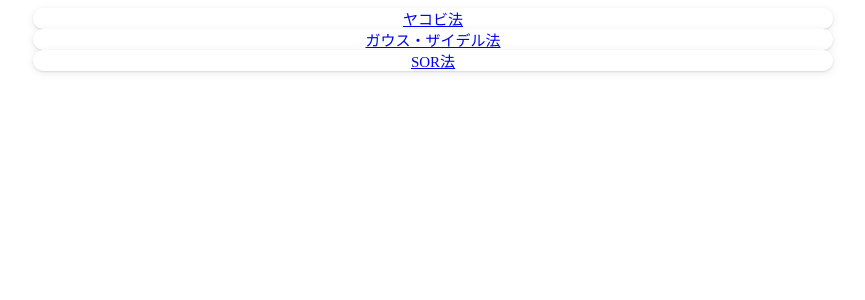
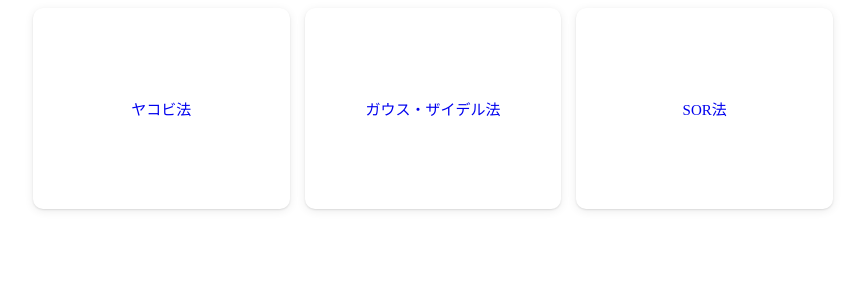
Before and after one commit to tarao1006/numerical-calculation, a React app: page /linear_equation in a window 1280 px wide. Shown: the top 300 px of the page, without its empty margins (207-1072 px from the left). Built offline with nearby package versions, Linux system fonts and the light colour scheme.

Commit message:
Add url validation and change design

```diff
--- a/frontend/src/calculator/linear_equation.jsx
+++ b/frontend/src/calculator/linear_equation.jsx
@@ -35,31 +35,34 @@ const LinearEquation = () => {
 }
 
 const Root = ({ url }) => {
-
+  if (url.endsWith('/')) {
+    url = url.substring(0, url.length - 1)
+  }
+  console.log(url)
   return (
-    <>
+    <Main>
       <Card>
-        <Link to={ `${url}/jacobi_method` }>
+        <Link to={ `${url}/jacobi_method` } style={{"text-decoration": "none"}}>
           <Method>
             ヤコビ法
           </Method>
         </Link>
       </Card>
       <Card>
-        <Link to={ `${url}/gauss_seidel_method` }>
+        <Link to={ `${url}/gauss_seidel_method` } style={{"text-decoration": "none"}}>
           <Method>
             ガウス・ザイデル法
           </Method>
         </Link>
       </Card>
       <Card>
-        <Link to={ `${url}/sor_method` }>
+        <Link to={ `${url}/sor_method` } style={{"text-decoration": "none"}}>
           <Method>
             SOR法
           </Method>
         </Link>
       </Card>
-    </>
+    </Main>
   )
 }
 
@@ -90,8 +93,16 @@ const Method = styled.span`
   width: 100%;
   display: block;
   text-decoration: none;
+  padding: 6em 0;
+
   cursor: ${props => props.unimplemented ? "default" : "pointer"};
   ${props => props.unimplemented && css`
     pointer-events: none;
   `}
 `
+
+const Main = styled.div`
+  display: grid;
+  grid-template-columns: repeat(3, minmax(100px, 1fr));
+  gap: 15px;
+`
```
